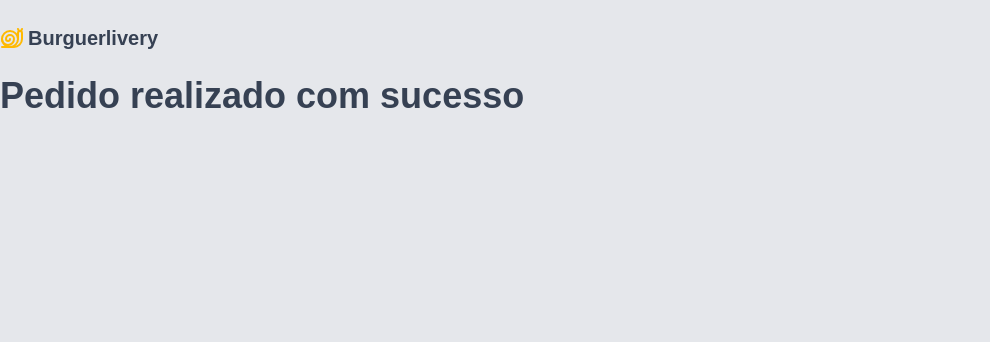
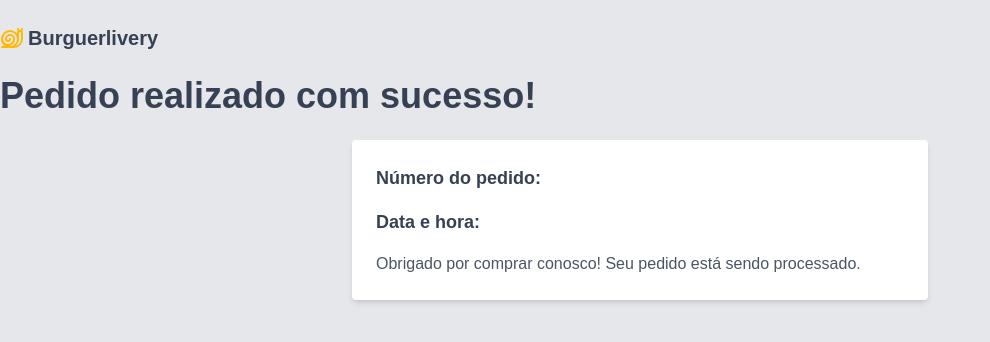
Before and after one commit to ubirajarapelli/1tdspsr-burguerlivery, a Next.js app: page /pedido/finalizado in a window 1280 px wide. Shown: the top 342 px of the page, without its empty margins (0-990 px from the left). Built offline with nearby package versions, Linux system fonts and the light colour scheme.

Commit message:
subindo o pedido finalizado

```diff
--- a/app/pedido/finalizado/page.tsx
+++ b/app/pedido/finalizado/page.tsx
@@ -1,18 +1,36 @@
+"use client"
+import { useSearchParams } from "next/navigation"
 import { Logo } from "@/app/components"
 
 export default function PedidoFinalizado() {
+  const searchParams = useSearchParams()
+  const orderNumber = searchParams.get("orderNumber")
+  const createdAt = searchParams.get("createdAt")
+
   return (
-    <main className="bg-gray-200 h-screen">
+    <main className="bg-gray-200 min-h-screen">
       <section className="container mx-auto">
         <header className="py-6 flex justify-between items-center">
           <span className="flex items-center gap-1">
             <Logo />
           </span>
         </header>
+
         <h1 className="text-4xl text-gray-700 font-bold mb-6">
-          Pedido realizado com sucesso
+          Pedido realizado com sucesso!
         </h1>
-        <div className="min-h-96"></div>
+
+        <div className="bg-white p-6 rounded shadow-md w-full max-w-xl mx-auto space-y-4">
+          <p className="text-lg text-gray-700">
+            <strong>Número do pedido:</strong> {orderNumber}
+          </p>
+          <p className="text-lg text-gray-700">
+            <strong>Data e hora:</strong> {createdAt}
+          </p>
+          <p className="text-gray-600">
+            Obrigado por comprar conosco! Seu pedido está sendo processado.
+          </p>
+        </div>
       </section>
     </main>
   )
```
